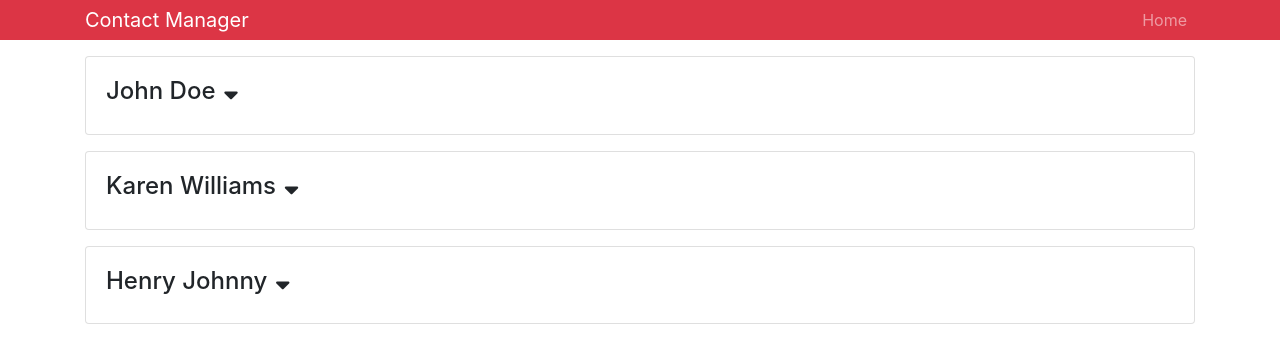
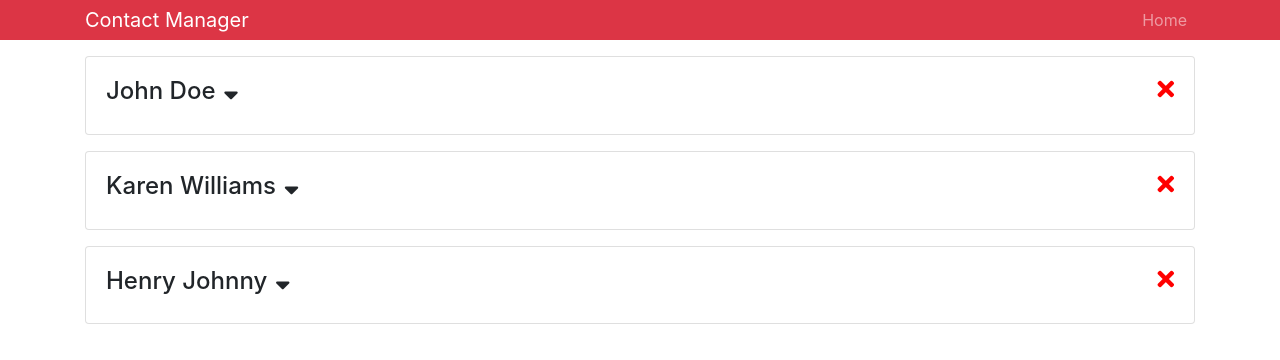
Before and after one commit to jmrmgn/contactmanager, a React (Create React App) app: page / in a window 1280 px wide. Shown: the top 360 px of the page. Built offline with nearby package versions, Linux system fonts and the light colour scheme.

Commit message:
changing state manually

```diff
--- a/src/App.css
+++ b/src/App.css
@@ -1,3 +1,9 @@
 .down-arrow:hover {
    cursor: pointer;
 }
+
+.delete-arrow {
+   cursor: pointer;
+   float: right;
+   color: red;
+}
--- a/src/components/Contact.js
+++ b/src/components/Contact.js
@@ -21,6 +21,7 @@ class Contact extends Component {
             <h4>
                {name}
                <i className="fas fa-sort-down ml-2 down-arrow" onClick={this.onShowClick} />
+               <i className="fas fa-times delete-arrow" onClick={this.props.deleteClickHandler} />
             </h4>
             { showContactInfo ? (
                <ul className="list-group">
@@ -34,7 +35,8 @@ class Contact extends Component {
 }
 
 Contact.propTypes = {
-   contact: PropTypes.object.isRequired
+   contact: PropTypes.object.isRequired,
+   deleteClickHandler: PropTypes.func.isRequired
 };
 
 export default Contact;
--- a/src/components/Contacts.js
+++ b/src/components/Contacts.js
@@ -25,6 +25,17 @@ class Contacts extends Component {
       ]
    };
 
+   deleteContact = (id) => {
+      const { contacts } = this.state;
+
+      const newContacts = contacts.filter(contact => contact.id !== id );
+
+      this.setState({
+         contacts: newContacts
+      });
+
+   }
+
    render() {
       const { contacts } = this.state;
 
@@ -32,10 +43,13 @@ class Contacts extends Component {
          <React.Fragment>
             {
                contacts.map(contact => {
-                  return <Contact
-                     key={contact.id}
-                     contact={contact}
-                  />
+                  return (
+                     <Contact
+                        key={contact.id}
+                        contact={contact}
+                        deleteClickHandler={this.deleteContact.bind(this, contact.id)}
+                     />
+                  );
                })
             }
          </React.Fragment>
```
